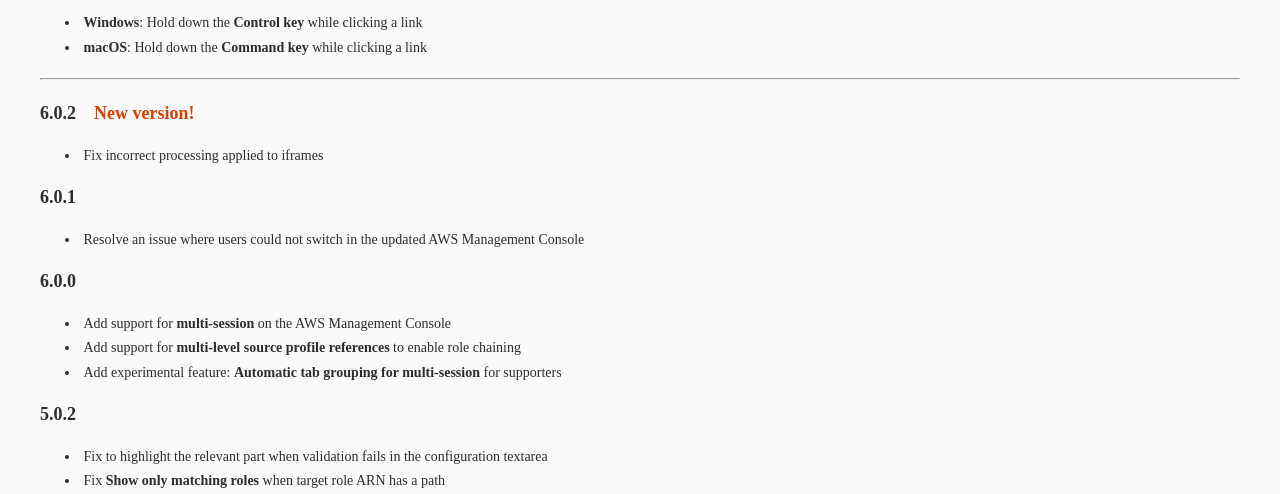
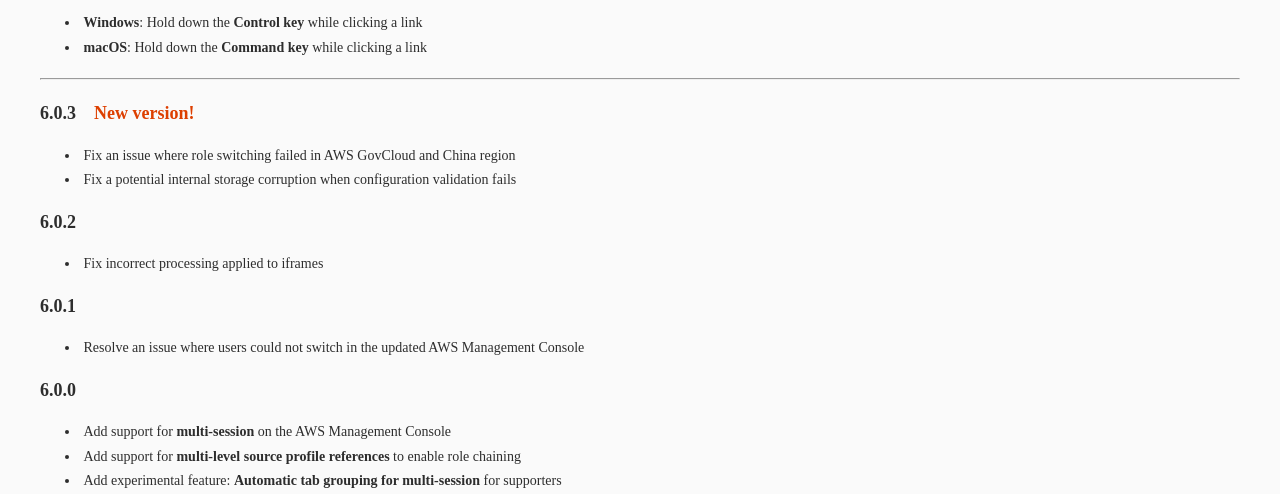
Before and after one commit to tilfinltd/aws-extend-switch-roles, a browser extension: page src/updated.html in a window 1280 px wide. Shown: the part 606-1100 px from the top of the page. Drawn offline with Linux system fonts and the light colour scheme.

Commit message:
release v6.0.3 (#392)

```diff
--- a/package.json
+++ b/package.json
@@ -1,6 +1,6 @@
 {
   "name": "aws-extend-switch-roles",
-  "version": "6.0.2",
+  "version": "6.0.3",
   "description": "Extend your AWS IAM switching roles by Chrome extension",
   "main": "index.js",
   "directories": {
--- a/src/updated.html
+++ b/src/updated.html
@@ -74,7 +74,13 @@
 
     <hr style="margin:18px 0">
 
-    <h2>6.0.2 <span style="margin-left:0.75em; color:rgb(221, 63, 0)">New version!</span></h2>
+    <h2>6.0.3 <span style="margin-left:0.75em; color:rgb(221, 63, 0)">New version!</span></h2>
+    <ul>
+      <li>Fix an issue where role switching failed in AWS GovCloud and China region</li>
+      <li>Fix a potential internal storage corruption when configuration validation fails</li>
+    </ul>
+
+    <h2>6.0.2</h2>
     <ul>
       <li>Fix incorrect processing applied to iframes</li>
     </ul>
```
Also changed, not shown: CHANGELOG.md, manifest.json.
